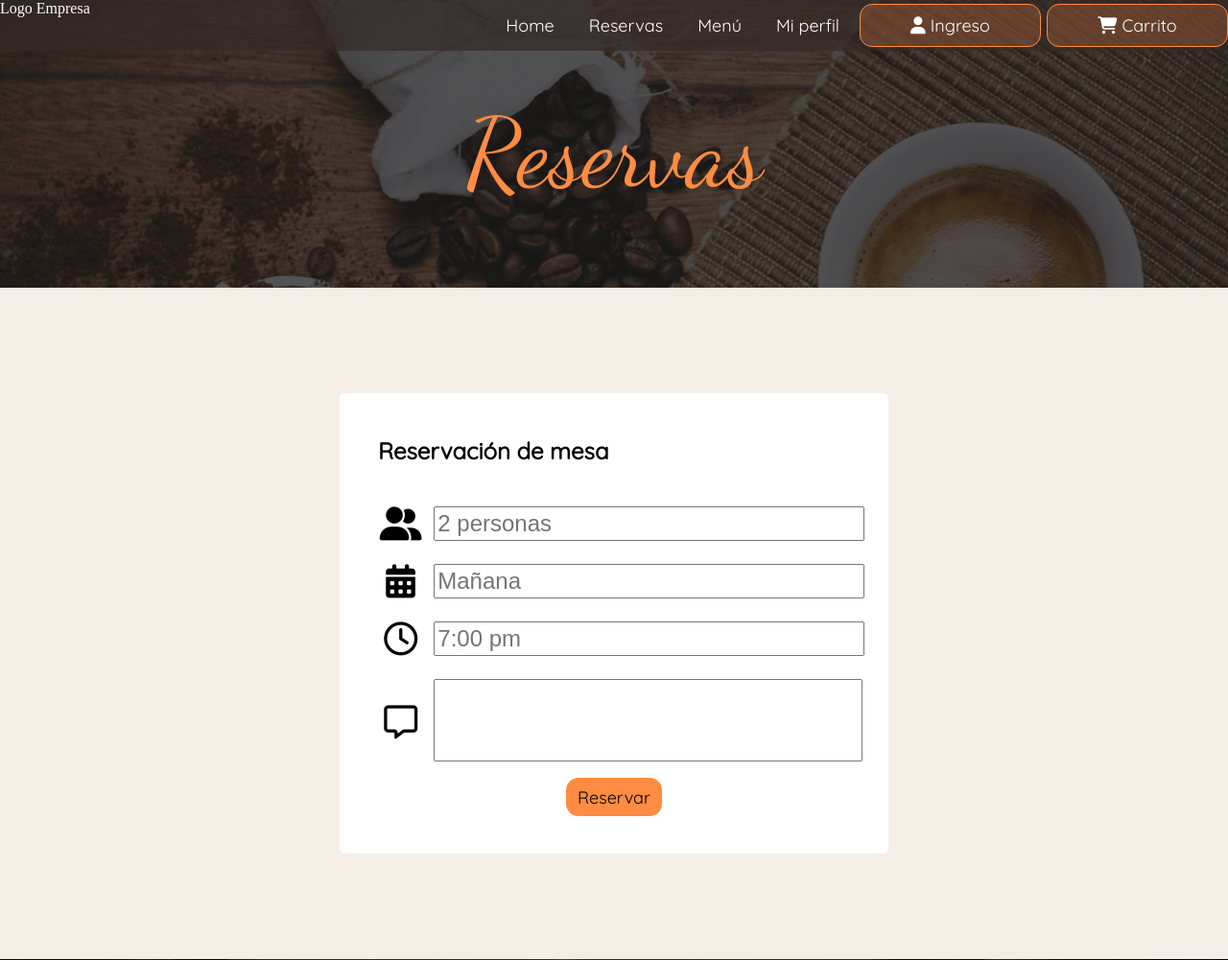
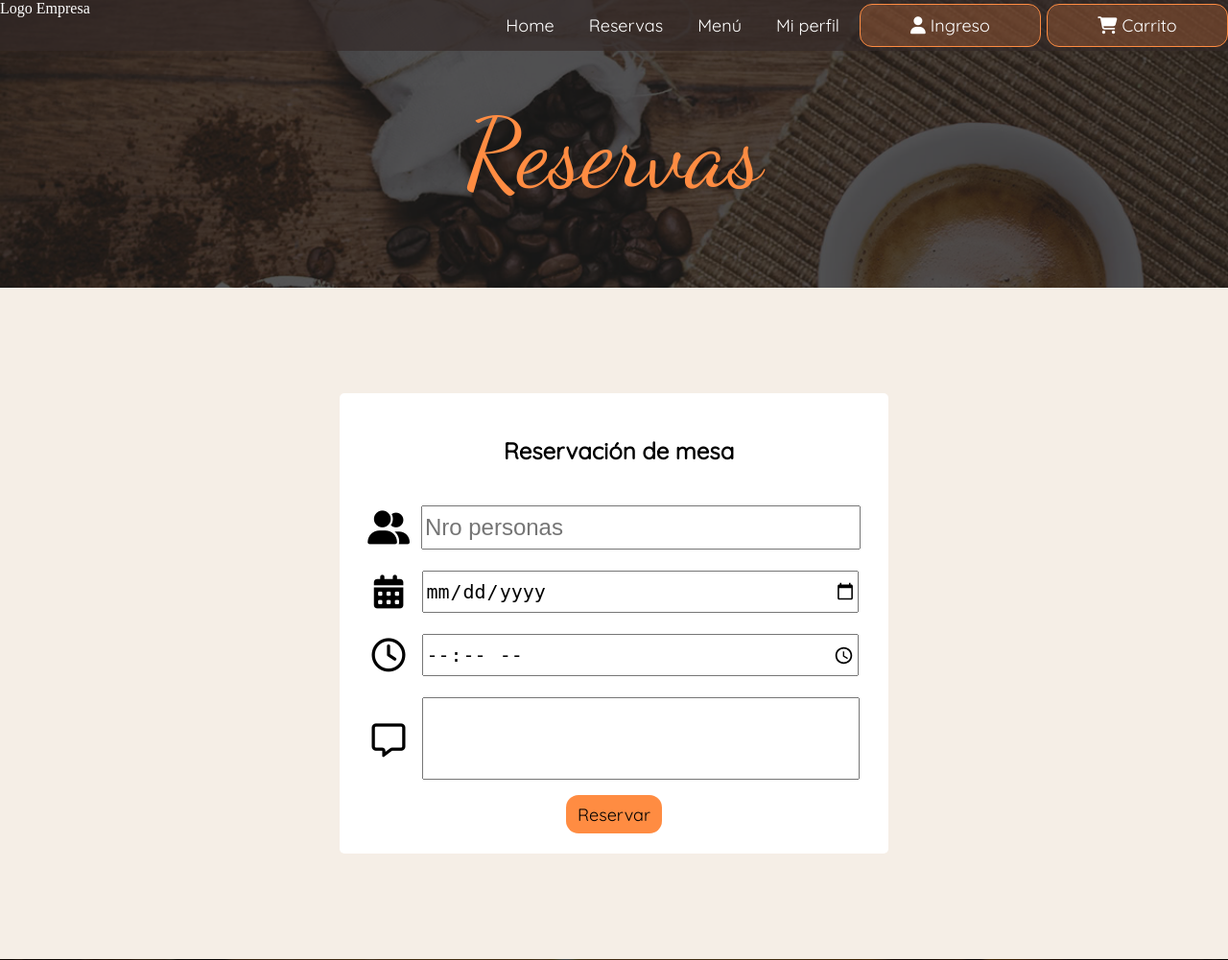
Before and after one commit to yeuryf007/Web-Cafeteria, a PHP site: page /reservaciones.php in a window 1280 px wide. Shown: the top 1001 px of the page at 96% size. Run offline with PHP 8.4, Linux system fonts and the light colour scheme; some libraries are stand-ins or nearby versions; some web fonts are replaced.

Commit message:
arreglo todo el revervas

```diff
--- a/css/stylereserva.css
+++ b/css/stylereserva.css
@@ -78,13 +78,18 @@
 }
 
 #reserva h2{
-    align-self: flex-start;
     font-family: 'Quicksand';
     font-weight: bold;
     font-style: normal;
     margin-left: 10px;
     margin-top: 15px;
     margin-bottom: 30px;
+}
+
+form{
+    display: flex;
+    flex-direction: column;
+    align-items: center;
 }
 
 .div1{
@@ -96,25 +101,37 @@
 
 .div1 tr td{
     text-align: center;
+    margin: 0;
+    padding: 0;
 }
+
 .inputres{
-    height: 30px;
-    width: 100%;
+    height: 40px;
+    width: 450px;
     font-size: x-large;
     margin-bottom: 10px;
     margin-top: 10px;
 }
 
+input::-webkit-outer-spin-button,
+input::-webkit-inner-spin-button {
+  -webkit-appearance: none;
+  margin: 0;
+}
+
 .iconores{
     font-size: 35px;
     text-align: center;
+    margin-right: 10px;
 }
+
 #reserva textarea{
     margin-bottom: 25px;
     height: 80px;
     width: 100%;
     font-size: large;
 }
+
 .boton1{
     border: 0;
     background-color: transparent;
--- a/reservaciones.php
+++ b/reservaciones.php
@@ -24,26 +24,27 @@
     <main>
         <div id="reserva">
             <h2>Reservación de mesa</h2>
-
+            <form action="" method="post">
                 <table class="div1">
                     <tr>
                         <td><i class="fa-solid fa-user-group iconores"></i></td>
-                    <td><div class="div1"><input type="text" class="inputres" placeholder="2 personas"></td>
+                        <td><div class="div1"><input type="number"  min="1" max="15" class="inputres" placeholder="Nro personas"></td>
                     </tr>
                     <tr>
                         <td><i class="fa-solid fa-calendar-days iconores"></i></td>
-                    <td><input type="text" class="inputres" placeholder="Mañana"></td>
+                        <td><input type="date" class="inputres" placeholder="Mañana"></td>
                     </tr>
                     <tr>
                         <td><i class="fa-regular fa-clock iconores"></i></td>
-                    <td><input type="text" class="inputres" placeholder="7:00 pm"></td>
+                        <td><input type="time" min="09:00" max="20:00" class="inputres"></td>
                     </tr>
                     <tr>
                         <td><i class="fa-regular fa-message iconores"></i></td>
-                    <td><textarea style="resize:none; width:100%; margin-bottom: 10px; margin-top: 10px;"></textarea></td>
+                        <td><textarea style="resize:none; width:450px; margin-bottom: 10px; margin-top: 10px;"></textarea></td>
                     </tr>
                 </table>
                 <button id="boton3">Reservar</button>
+            </form>
         </div>
     </main>
 </body>
```
Lines whose indentation alone changed are shown as unchanged.
